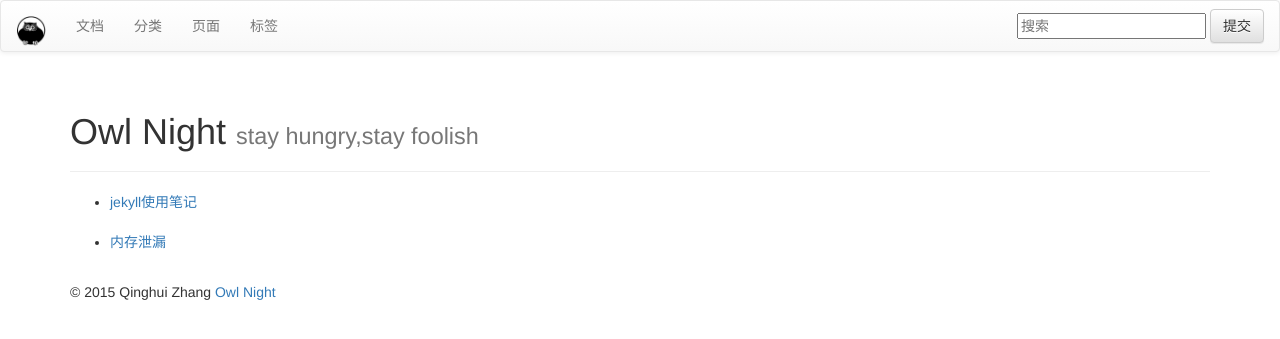
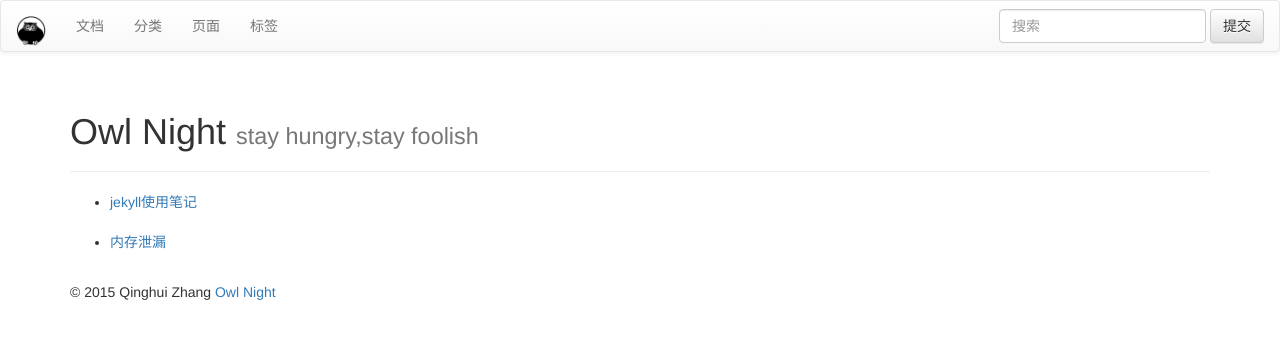
Before and after one commit to zhqhzhqh/zhqhzhqh.github.io, a Jekyll site: the page built from index.md, in a window 1280 px wide. Shown: the top 339 px of the page. Built offline with Jekyll 4.4.1, drawn with Linux system fonts in a browser that asks for light colours; nearby versions of some CDN libraries; library files that are not in the unit come from our copies; comment, search, counter and statistics services are not loaded.

Commit message:
修改样式

```diff
--- a/_includes/themes/bootstrap-3/default.html
+++ b/_includes/themes/bootstrap-3/default.html
@@ -68,7 +68,7 @@
           </ul>
           <form class="navbar-form navbar-right" role="search">
             <div class="form-group">
-              <input type="text" class="st-default-search-input" placeholder="搜索">
+              <input type="text" class="form-control st-default-search-input" placeholder="搜索">
             </div>
             <button type="submit" class="btn btn-default">提交</button>
           </form>
```
